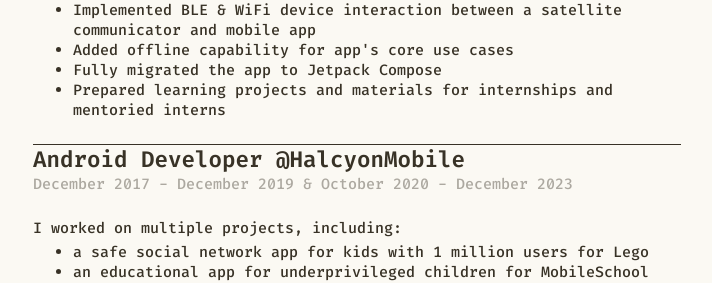
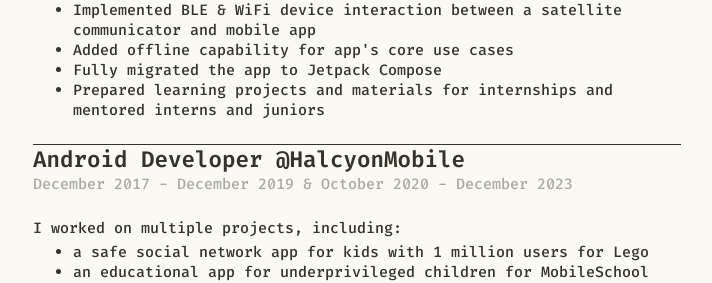
Before and after one commit to AlexGabor/alexgabor.com, a Jekyll site: the page built from cv.html, in a window 1280 px wide. Shown: the part 483-766 px from the top of the page, without its empty margins (283-995 px from the left). Built offline with Jekyll 4.4.1, drawn with Linux system fonts in a browser that asks for light colours.

Commit message:
Fix typo

```diff
--- a/cv.html
+++ b/cv.html
@@ -50,7 +50,7 @@
         <li>Implemented BLE & WiFi device interaction between a satellite communicator and mobile app</li>
         <li>Added offline capability for app's core use cases</li>
         <li>Fully migrated the app to Jetpack Compose</li>
-        <li>Prepared learning projects and materials for internships and mentoried interns</li>
+        <li>Prepared learning projects and materials for internships and mentored interns and juniors</li>
     </ul>
 </div>
 
```
